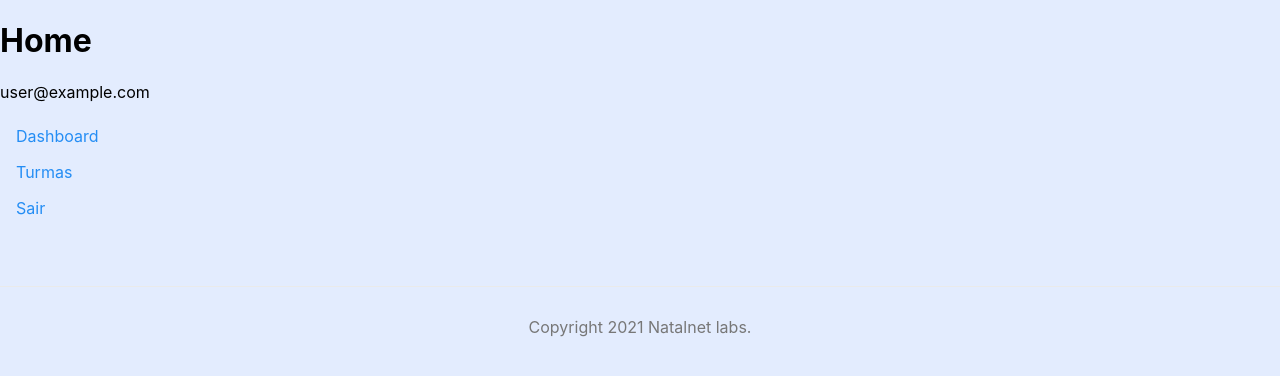
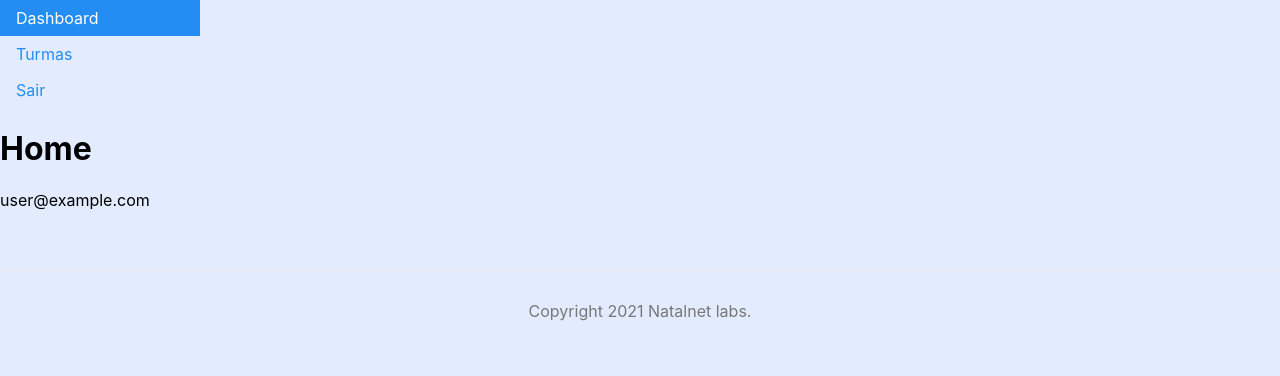
Before and after one commit to orivaldosantana/dataviewer_t1, a Next.js app: page / in a window 1280 px wide. Shown: the top 376 px of the page. Built offline with nearby package versions, Linux system fonts and the light colour scheme; no server answers; sample sign-in values are in the browser's storage.

Commit message:
versão inícial do Layout

```diff
--- /dev/null
+++ b/components/Layout.js
@@ -0,0 +1,14 @@
+import Footer from './Footer'
+import Navbar from './Navbar'
+
+const Layout = ({ children }) => {
+  return (
+    <div className="content">
+      <Navbar />
+      {children}
+      <Footer />
+    </div>
+  )
+}
+
+export default Layout
--- a/pages/_app.js
+++ b/pages/_app.js
@@ -3,6 +3,7 @@
 import { AuthProvider } from '../context/AuthContext'
 import { useRouter } from 'next/router'
 import ProtectedRoute from '../components/ProtectedRoute'
+import Layout from '../components/Layout'
 
 const noAuthRequired = ['/login', '/signup']
 
@@ -14,7 +15,9 @@
         <Component {...pageProps} />
       ) : (
         <ProtectedRoute>
-          <Component {...pageProps} />
+          <Layout>
+            <Component {...pageProps} />
+          </Layout>
         </ProtectedRoute>
       )}
     </AuthProvider>
--- a/pages/index.js
+++ b/pages/index.js
@@ -9,14 +9,11 @@
   const [error, setError] = useState('')
   const router = useRouter()
   const { currentUser, logout } = useAuth()
-
+  console.log(currentUser)
   return (
     <div>
       <h1>Home </h1>
       <p>{currentUser.email}</p>
-
-      <Navbar />
-      <Footer />
     </div>
   )
 }
```
